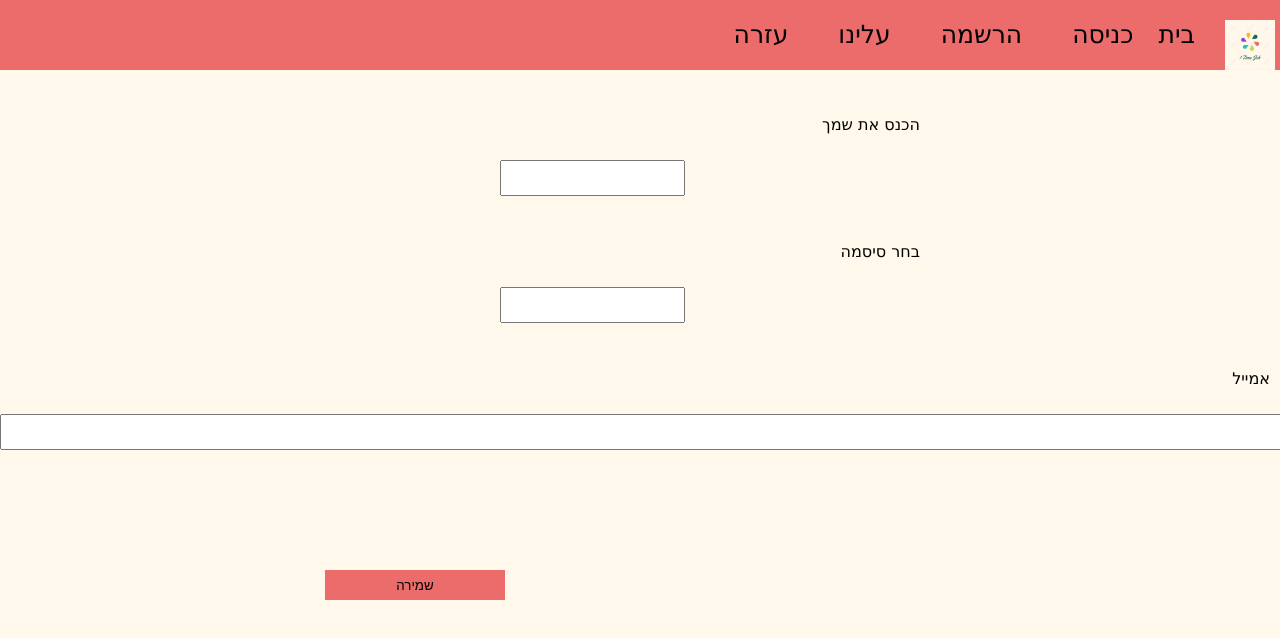
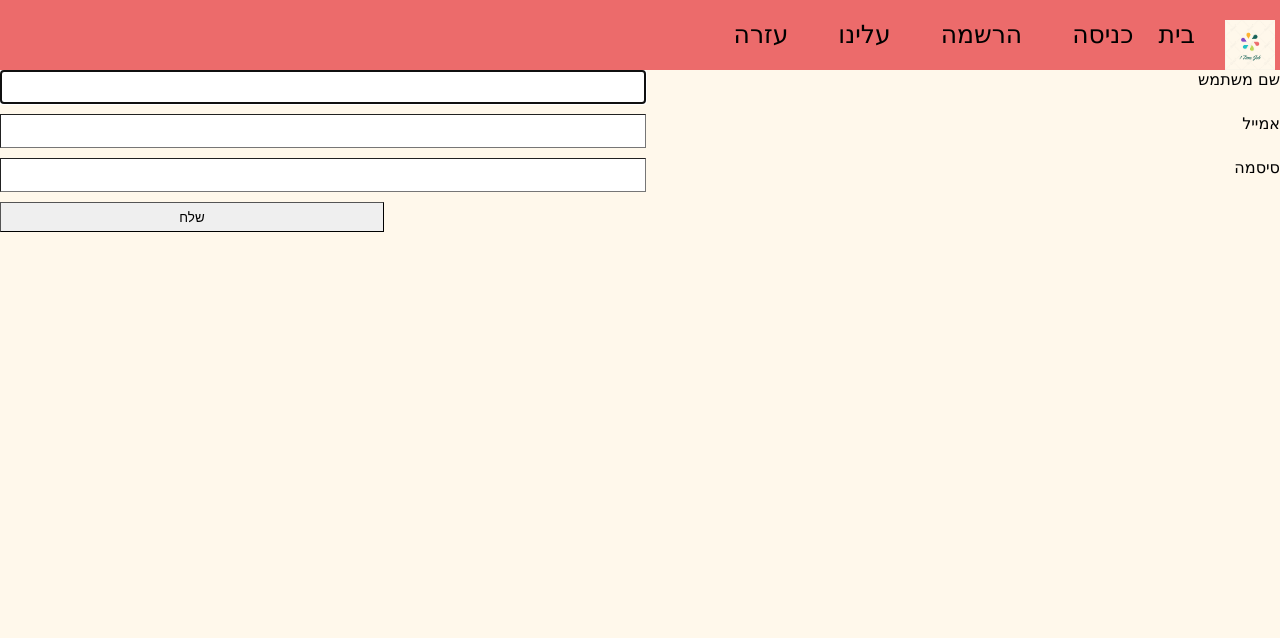
Before and after one commit to sangarite/onetimejob-front, a React (Create React App) app: page /register in a window 1280 px wide. Shown: the top 638 px of the page. Built offline with nearby package versions, Linux system fonts and the light colour scheme.

Commit message:
setting register's basic style

```diff
--- a/src/components/Navigation/Navigation.css
+++ b/src/components/Navigation/Navigation.css
@@ -7,6 +7,7 @@
     top: 0px;
     width: 100%;
 }
+
 #navigation > a {
   position: relative;
   top: 20px;
@@ -23,36 +24,12 @@
   background-color: #fff8eb;
   align-content: center;
 }
-#savedetails{
-  position: relative;
- left: 325px;
- top: 100px;
- width: 180px;
- height: 30px;
- background-color: #ec6b6b;
- border: none;
-}
-#name{
-  position: relative;
-  left: 500px;
-  width: max-content;
-}
-#password{
-  position: relative;
-  left: 500px;
-  width: max-content;
-}
-.form
-{
-  position: relative;
-  right: 350px;
-}
-.App-logo{
+
+.App-logo {
   float: right;
   padding: 5px;
   padding-top: 0px;
   width:50px;
   height: 50px;
 /*border-radius: 50%;*/
-
 }
--- a/src/components/Navigation/NavigationBar.js
+++ b/src/components/Navigation/NavigationBar.js
@@ -4,7 +4,7 @@ import { Route, Switch, Link } from 'react-router-dom'
 import Signin from '../SignIn/Signin';
 import About from '../About';
 import Help from '../Help';
-import Register from '../Register';
+import Register from '../Register/Register';
 import Entrance from '../Entrance/Entrance.js';
 import JobList from '../JobList';
 import PublishJob from '../PublishJob/PublishJob.js';
--- a/src/components/Register.js
+++ /dev/null
@@ -1,52 +0,0 @@
-import React from 'react'
-
-class Register extends React.Component
-{
-  constructor() {
-    super();
-    this.state = {
-      name: '',
-      password: '',
-      email: ''
-    }
-    this.handleRegister = this.handleRegister.bind(this);
-    this.onInputChange = this.onInputChange.bind(this);
-  }
-
-handleRegister() {
-  fetch('http://localhost:3000/register', {
-    method: 'post',
-    headers: {'Content-Type': 'application/json'},
-    body: JSON.stringify({
-      name: this.state.name,
-      password: this.state.password,
-      email: this.state.email
-    })
-  })
-  .then(response => response.text())
-  .then(data => console.log(data))
-}
-
-onInputChange(event) {
-  this.setState({[`${event.target.id}`]: event.target.value})
-}
-
-  render() {
-    return(
-     <div className="topSpace">
-        <br />
-      {//maybe we should use form to send all the details together
-      }
-        <p className="form">הכנס את שמך</p>
-        <input id="name" spellCheck="false" maxLength="25" onChange={this.onInputChange}></input>
-        <p className="form">בחר סיסמה</p>
-        <input id="password" type="password" maxLength="9" onChange={this.onInputChange}></input>
-        <p>אמייל</p>
-        <input id="email" onChange={this.onInputChange}/>
-        <button id="savedetails" onClick={this.handleRegister}>שמירה</button>
-      </div>
-    )
-  }
-}
-
-export default Register;
--- /dev/null
+++ b/src/components/Register/Register.js
@@ -0,0 +1,70 @@
+import React from 'react'
+import './register.css'
+
+class Register extends React.Component
+{
+  constructor() {
+    super();
+    this.state = {
+      name: '',
+      password: '',
+      email: ''
+    }
+    this.handleRegister = this.handleRegister.bind(this);
+    this.onInputChange = this.onInputChange.bind(this);
+  }
+
+  handleRegister() {
+    fetch('http://localhost:3000/register', {
+      method: 'post',
+      headers: {'Content-Type': 'application/json'},
+      body: JSON.stringify({
+        name: this.state.name,
+        password: this.state.password,
+        email: this.state.email
+      })
+    })
+    .then(response => response.text())
+    .then(data => console.log(data))
+  }
+
+  onInputChange(event) {
+    this.setState({[`${event.target.id}`]: event.target.value})
+  }
+
+  render() {
+    return(
+     <div className="topSpace register">
+      <label htmlFor="name">שם משתמש</label>
+      <input
+        id="name"
+        onChange={this.onInputChange}
+        type="text"
+        spellCheck="false"
+        maxLength="30"
+        required
+        autoFocus
+      />
+      <label htmlFor="email">אמייל</label>
+      <input
+        id="email"
+        onChange={this.onInputChange}
+        type="email"
+        required
+        spellCheck="false"
+      />
+      <label htmlFor="password">סיסמה</label>
+      <input
+        id="password"
+        onChange={this.onInputChange}
+        type="password"
+        required
+        spellCheck="false"
+      />
+      <input type="submit" onClick={this.handleRegister} value="שלח" id="send"/>
+      </div>
+    )
+  }
+}
+
+export default Register;
--- /dev/null
+++ b/src/components/Register/register.css
@@ -0,0 +1,16 @@
+.register > input {
+  width: 50%;
+  display: block;
+  height: 30px;
+  margin-bottom: 10px;
+  border-width: 1px;
+}
+
+.register > #send {
+  cursor: pointer;
+  width: 30%;
+}
+
+.register > label {
+  float: right;
+}
--- a/src/components/UserSettings/SubComponents/Basic/Basic.css
+++ b/src/components/UserSettings/SubComponents/Basic/Basic.css
@@ -1,11 +1,11 @@
-input {
+#basic > input {
 	width: 100%;
 	height: 30px;
   text-align: right;
   margin-bottom: 20px;
 }
 
-#saveChanges {
+#basic > #saveChanges {
 	width: 50%;
 	margin: 20px 25%;
 	text-align: center;
--- a/src/components/UserSettings/SubComponents/Basic/Basic.js
+++ b/src/components/UserSettings/SubComponents/Basic/Basic.js
@@ -37,7 +37,7 @@ class Basic extends React.Component {
 
 	render() {
 		return (
-			<div>
+			<div id="basic">
 				<input
 					type="text"
 					id="name"
```
Lines whose indentation alone changed are shown as unchanged.
